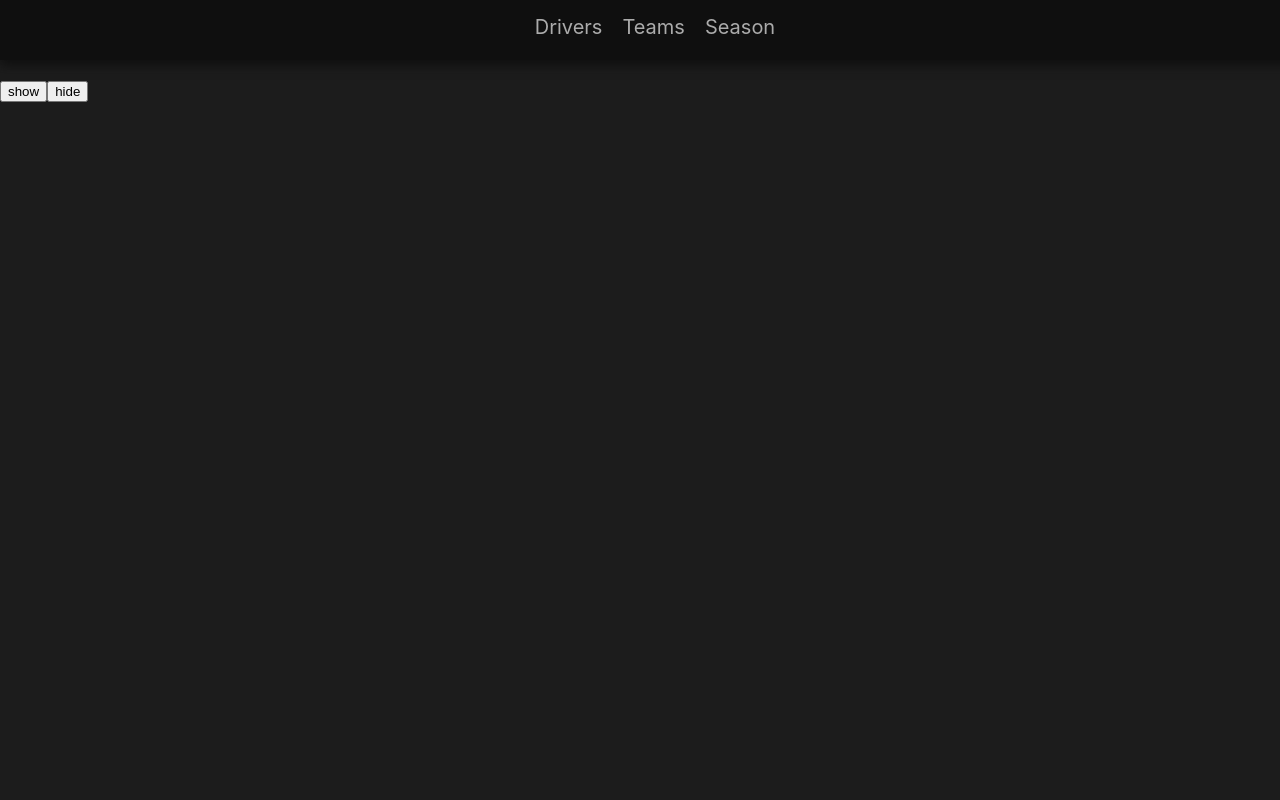
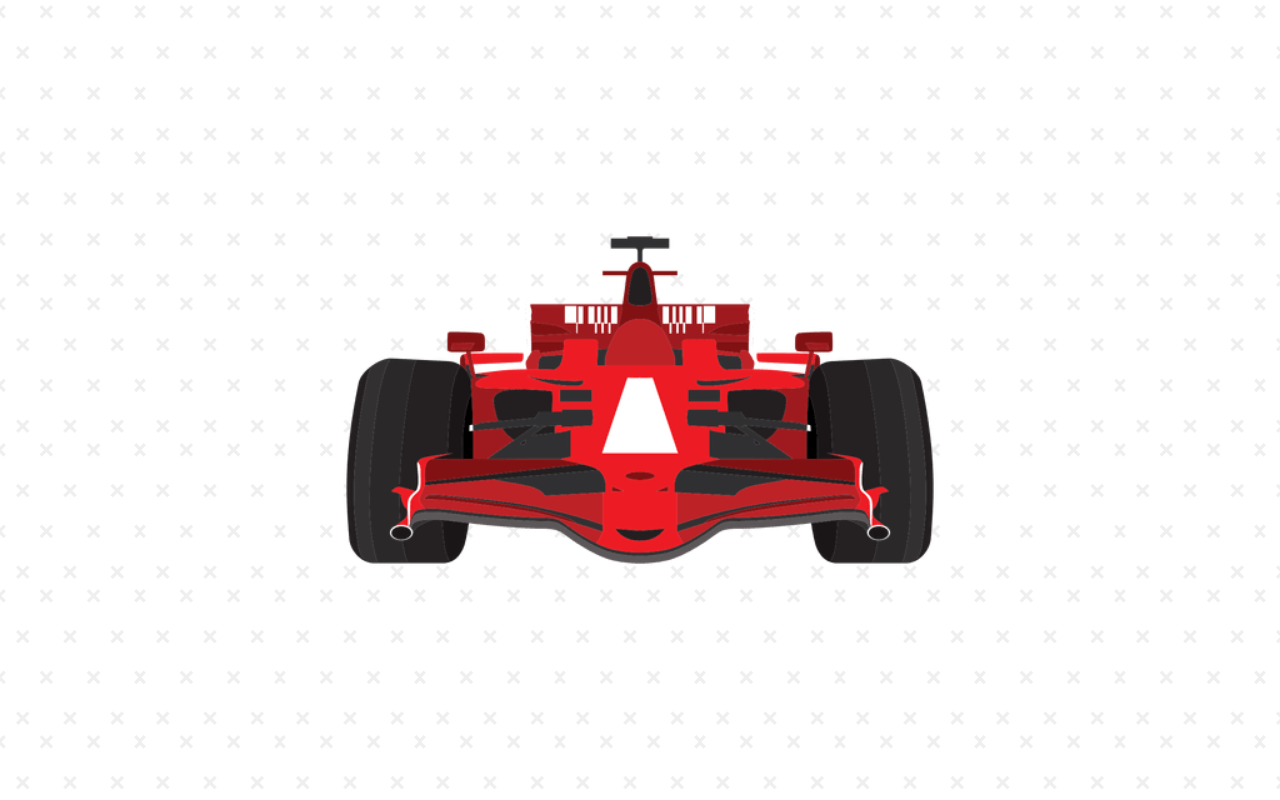
Before and after one commit to simecek-m/formula1-web, a React (Create React App) app: page / in a window 1280 px wide. Built offline with nearby package versions, Linux system fonts and the light colour scheme.

Commit message:
redesign home page

```diff
--- a/src/App.css
+++ /dev/null
@@ -1,38 +0,0 @@
-.App {
-  text-align: center;
-}
-
-.App-logo {
-  height: 40vmin;
-  pointer-events: none;
-}
-
-@media (prefers-reduced-motion: no-preference) {
-  .App-logo {
-    animation: App-logo-spin infinite 20s linear;
-  }
-}
-
-.App-header {
-  background-color: #282c34;
-  min-height: 100vh;
-  display: flex;
-  flex-direction: column;
-  align-items: center;
-  justify-content: center;
-  font-size: calc(10px + 2vmin);
-  color: white;
-}
-
-.App-link {
-  color: #61dafb;
-}
-
-@keyframes App-logo-spin {
-  from {
-    transform: rotate(0deg);
-  }
-  to {
-    transform: rotate(360deg);
-  }
-}
--- a/src/App.js
+++ b/src/App.js
@@ -1,6 +1,4 @@
 import React from "react";
-import "./App.css";
-import Navigation from "component/navigation/Navigation";
 import { BrowserRouter, Switch, Route } from "react-router-dom";
 import Home from "component/page/Home";
 import NotFound from "component/page/NotFound";
@@ -11,28 +9,21 @@ import styled from "styled-components";
 import Notification from "notification";
 
 const StyledApp = styled.div`
-  background-color: ${props => props.theme.contrast};
+  background-color: ${props => props.theme.bg};
   color: ${props => props.theme.fg};
-  min-height: 100vh;
 `;
 
-const StyledRoutes = styled.div`
-  padding-top: 80px;
-`;
-
+// TODO: add restyled Navigation component
 function App() {
   return (
     <StyledApp>
       <BrowserRouter>
-        <Navigation />
-        <StyledRoutes>
-          <Switch>
+      <Switch>
             <Route exact path="/" component={Home} />
             <Route exact path="/drivers" component={Drivers} />
             <Route path="/drivers/:id" component={Driver} />
             <Route path={["/404", "*"]} component={NotFound} />
           </Switch>
-        </StyledRoutes>
       </BrowserRouter>
       <Notification />
     </StyledApp>
--- a/src/component/navigation/Navigation.js
+++ b/src/component/navigation/Navigation.js
@@ -4,14 +4,13 @@ import { useTranslation } from "react-i18next";
 import { NavLink } from "react-router-dom";
 
 const StyledNavigation = styled.div`
+  background: ${props => props.theme.bg};
   color: ${props => props.theme.fg};
-  background: ${props => props.theme.bg};
   padding: 15px;
   text-align: center;
   height: 30px;
   position: fixed;
   width: 100%;
-  box-shadow: 0 5px 10px 0 ${props => props.theme.bg};
 `;
 
 const NavigationItem = styled(NavLink)`
--- a/src/component/page/Home.js
+++ b/src/component/page/Home.js
@@ -1,27 +1,24 @@
-import React, { useContext } from "react";
-import NotificationContext from "notification/context";
-import { faExclamation } from "@fortawesome/free-solid-svg-icons";
-import theme from "theme";
+import React from "react";
+import styled from "styled-components";
+
+const StyledHomePage = styled.div`
+  margin: 0 auto;
+  text-align: center;
+  background-image: url("/img/background.png");
+  height: 100vh;
+`;
+
+const StyledCarImage = styled.img`
+  height: 80vh;
+  margin-top: 10vh;
+
+`;
 
 function Home() {
-  const notification = useContext(NotificationContext);
   return (
-    <div>
-      <button
-        onClick={() =>
-          notification.show({
-            icon: faExclamation,
-            title: "404 Not Found",
-            text: "Something went wrong. Try again later.",
-            color: theme.color.white,
-            background: theme.status.danger
-          })
-        }
-      >
-        show
-      </button>
-      <button onClick={() => notification.hide()}>hide</button>
-    </div>
+    <StyledHomePage>
+      <StyledCarImage src="/img/car.png" alt="logo-car"/>
+    </StyledHomePage>
   );
 }
 
--- a/src/theme/index.js
+++ b/src/theme/index.js
@@ -1,7 +1,6 @@
 const theme = {
-  fg: "#ededed",
-  bg: "#0f0f0f",
-  contrast: "#1c1c1c",
+  fg: "black",
+  bg: "white",
   color: {
     white: "#ffffff",
     black: "#000000"
```
Also changed, not shown: public/img/background.png (added), public/img/car.png (added).
